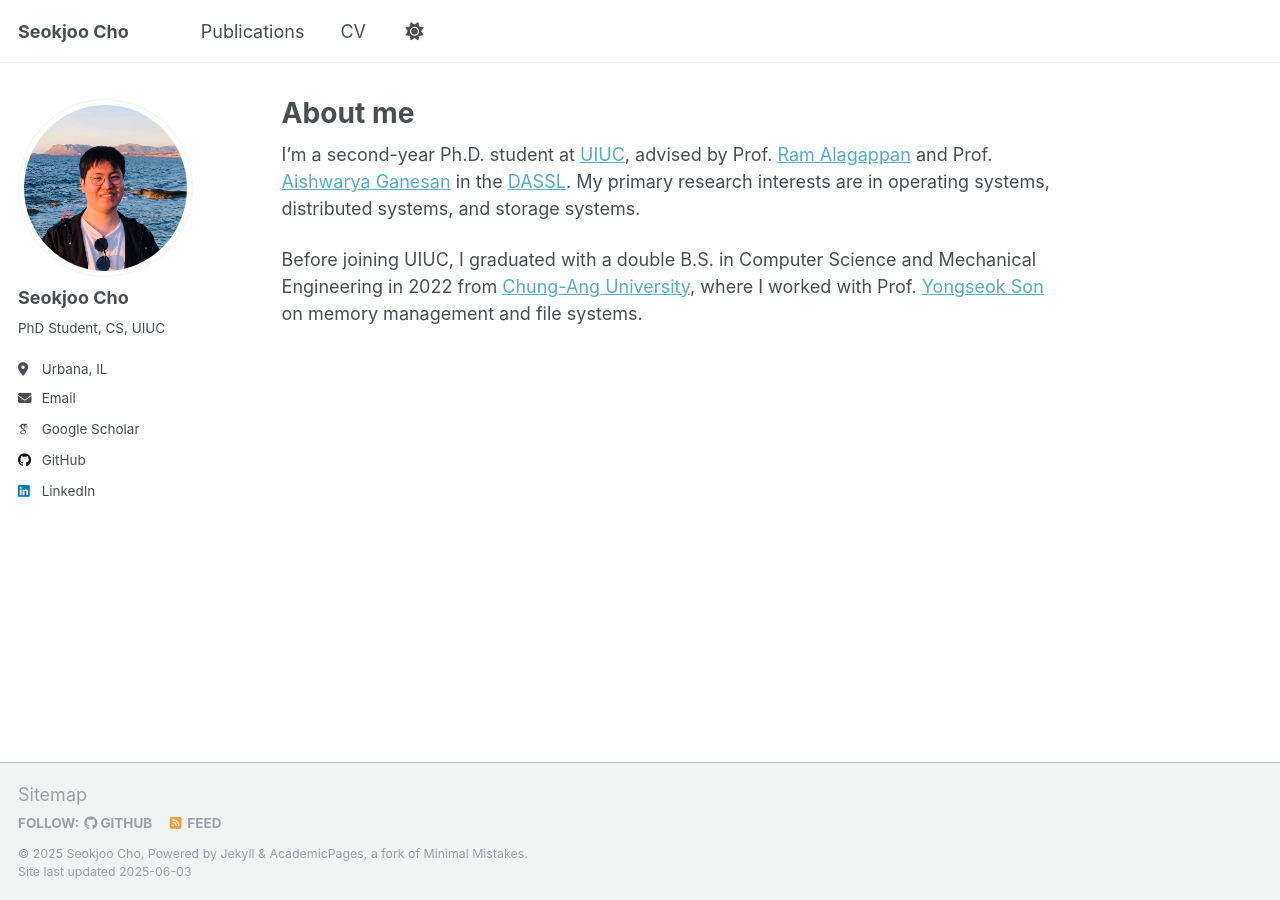
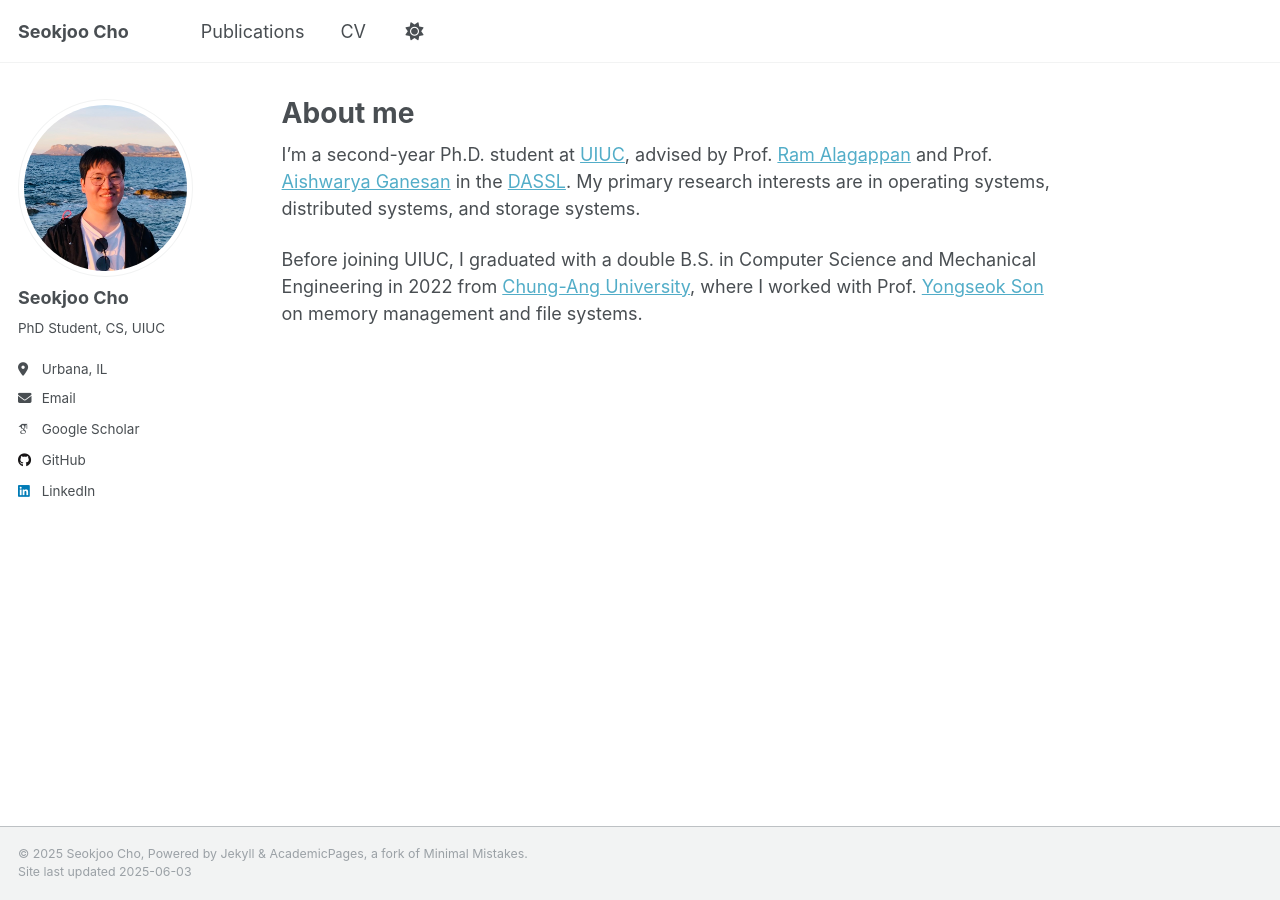
Before and after one commit to linuxlight/linuxlight.github.io, a Jekyll site: the page built from _pages/about.md, in a window 1280 px wide. Built offline with Jekyll 4.4.1, drawn with Linux system fonts in a browser that asks for light colours; some web fonts are replaced.

Commit message:
hide rss feed

```diff
--- a/_config.yml
+++ b/_config.yml
@@ -119,7 +119,7 @@ staticman:
       options:
         format           : "iso8601" # "iso8601" (default), "timestamp-seconds", "timestamp-milliseconds"
 atom_feed:
-  hide                   : false     # change to true to hide the RSS feed in the footer
+  hide                   : true     # change to true to hide the RSS feed in the footer
   path                   : # blank (default) uses feed.xml
 
 
--- a/_includes/footer.html
+++ b/_includes/footer.html
@@ -1,5 +1,6 @@
 {% include base_path %}
 
+<!--
 {% if site.author.github or site.author.bitbucket or site.atom_feed.hide != true %}
 <div class="page__footer-follow">
   <ul class="social-icons">
@@ -18,6 +19,7 @@
   </ul>
 </div>
 {% endif %}
+-->
 
 <div class="page__footer-copyright">
   &copy; {{ site.time | date: '%Y' }} {{ site.name | default: site.title }}, {{ site.data.ui-text[site.locale].powered_by | default: "Powered by" }} <a href="http://jekyllrb.com" rel="nofollow">Jekyll</a> &amp; <a href="https://github.com/academicpages/academicpages.github.io">AcademicPages</a>, a fork of <a href="https://mademistakes.com/work/minimal-mistakes-jekyll-theme/" rel="nofollow">Minimal Mistakes</a>.<br />
--- a/_includes/footer/custom.html
+++ b/_includes/footer/custom.html
@@ -1,3 +1,3 @@
 <!-- start custom footer snippets -->
-<a href="/sitemap/">Sitemap</a>
+<!-- <a href="/sitemap/">Sitemap</a> -->
 <!-- end custom footer snippets -->
```
